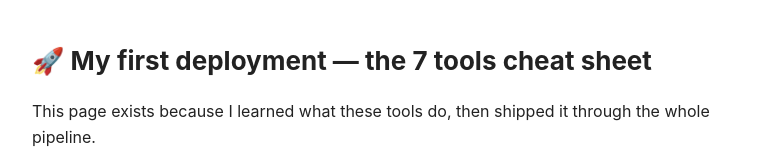
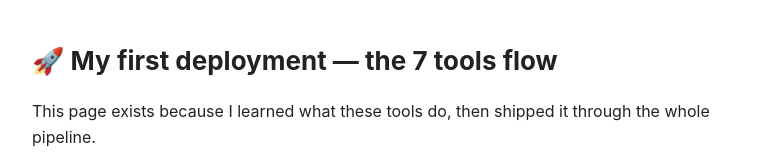
Before and after one commit to chuzhenwang1016/first-deploy, a plain HTML site: page index.html in a window 1280 px wide. Shown: the top 160 px of the page, without its empty margins (248-1031 px from the left). Drawn offline with Linux system fonts and the light colour scheme.

Commit message:
Update index.html

```diff
--- a/index.html
+++ b/index.html
@@ -12,7 +12,7 @@
 </style>
 </head>
 <body>
-<h1>🚀 My first deployment — the 7 tools cheat sheet</h1>
+<h1>🚀 My first deployment — the 7 tools flow </h1>
 <p>This page exists because I learned what these tools do, then shipped it through the whole pipeline.</p>
 
 <div class="card"><b>Git</b> — a version recorder on your own computer. Every change is a save point you can roll back to.</div>
```
